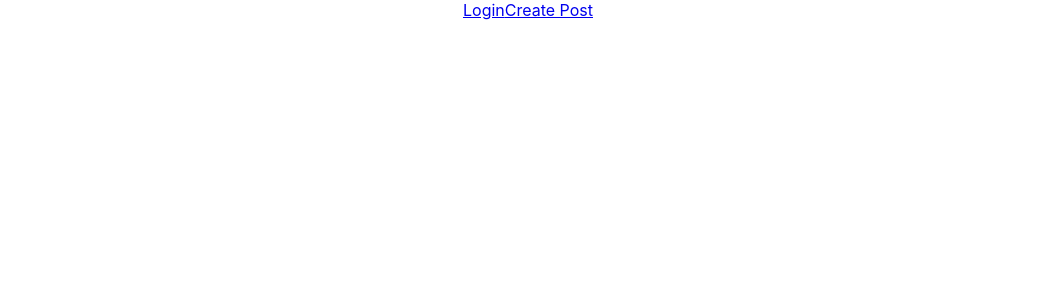
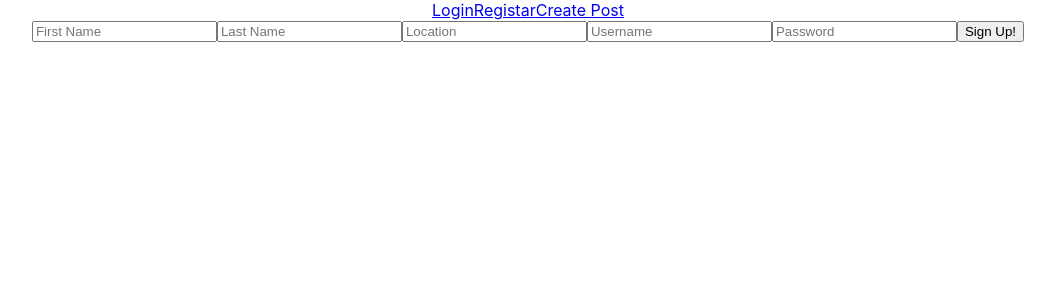
Before and after one commit to build-week-wedding-planner/FrontEnd, a React (Create React App) app in the folder wedding-app/: page /registar-form in a window 1280 px wide. Shown: the top 300 px of the page, without its empty margins (112-1167 px from the left). Built offline with nearby package versions, Linux system fonts and the light colour scheme.

Commit message:
moved registar page route and added nav link

```diff
--- a/wedding-app/src/App.js
+++ b/wedding-app/src/App.js
@@ -4,6 +4,7 @@ import PrivateRoute from './components/PrivateRoute';
 
 import Login from './components/Login';
 import PostForm from './components/PostForm'
+import RegistarForm from './components/RegistarForm';
 
 import './App.css';
 
@@ -12,10 +13,12 @@ function App() {
     <Router>
     <div className="App">
       <nav>
-        <Link to="/login">Login</Link>
+        <NavLink to="/login">Login</NavLink>
+        <NavLink to="/registar-form">Registar</NavLink>
         <NavLink to="/protected">Create Post</NavLink>
       </nav>
       <Route path='/login' component={Login} />
+      <Route path='/registar-form' component={RegistarForm} />
       <PrivateRoute exact path='/protected' component={PostForm} />
     </div>
   </Router>
--- a/wedding-app/src/components/Login.js
+++ b/wedding-app/src/components/Login.js
@@ -30,10 +30,6 @@ class Login extends React.Component {
 
     render() {
         return (
-            <div className="loginPage">
-                <nav>
-                 <a href="/RegistarForm">Registar</a>
-                </nav>
             <div className="loginForm">
                 <form onSubmit={this.login}>
                     <input
@@ -53,7 +49,6 @@ class Login extends React.Component {
                     <button>Log in</button>
                 </form>
             </div>
-            </div>
         );
     }
 }
--- a/wedding-app/src/components/RegistarForm.js
+++ b/wedding-app/src/components/RegistarForm.js
@@ -7,7 +7,8 @@ class RegistarForm extends React.Component {
         credentials: {
             username: "",
             password: "",
-            name: "",
+            firstName: "",
+            lastName: "",
             location: "",
         }
     }
@@ -27,9 +28,16 @@ class RegistarForm extends React.Component {
                 <form>
                     <input
                         type="text"
-                        name="name"
-                        placeholder="Name"
-                        value={this.state.credentials.name}
+                        name="firstName"
+                        placeholder="First Name"
+                        value={this.state.credentials.firstName}
+                        onChange={this.handleChange}
+                    />
+                    <input
+                        type="text"
+                        name="lastName"
+                        placeholder="Last Name"
+                        value={this.state.credentials.lastName}
                         onChange={this.handleChange}
                     />
                     <input
```
Lines whose indentation alone changed are shown as unchanged.
